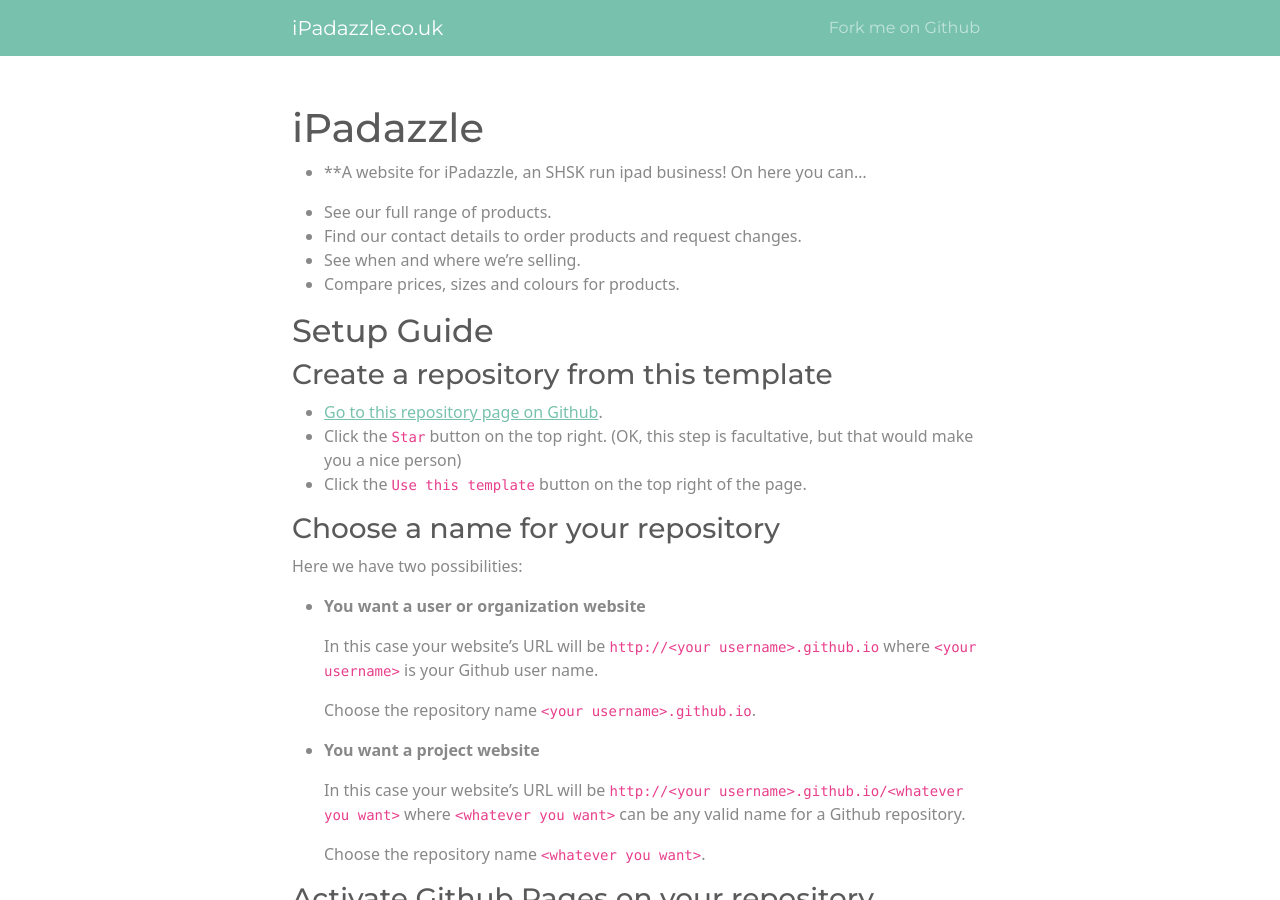
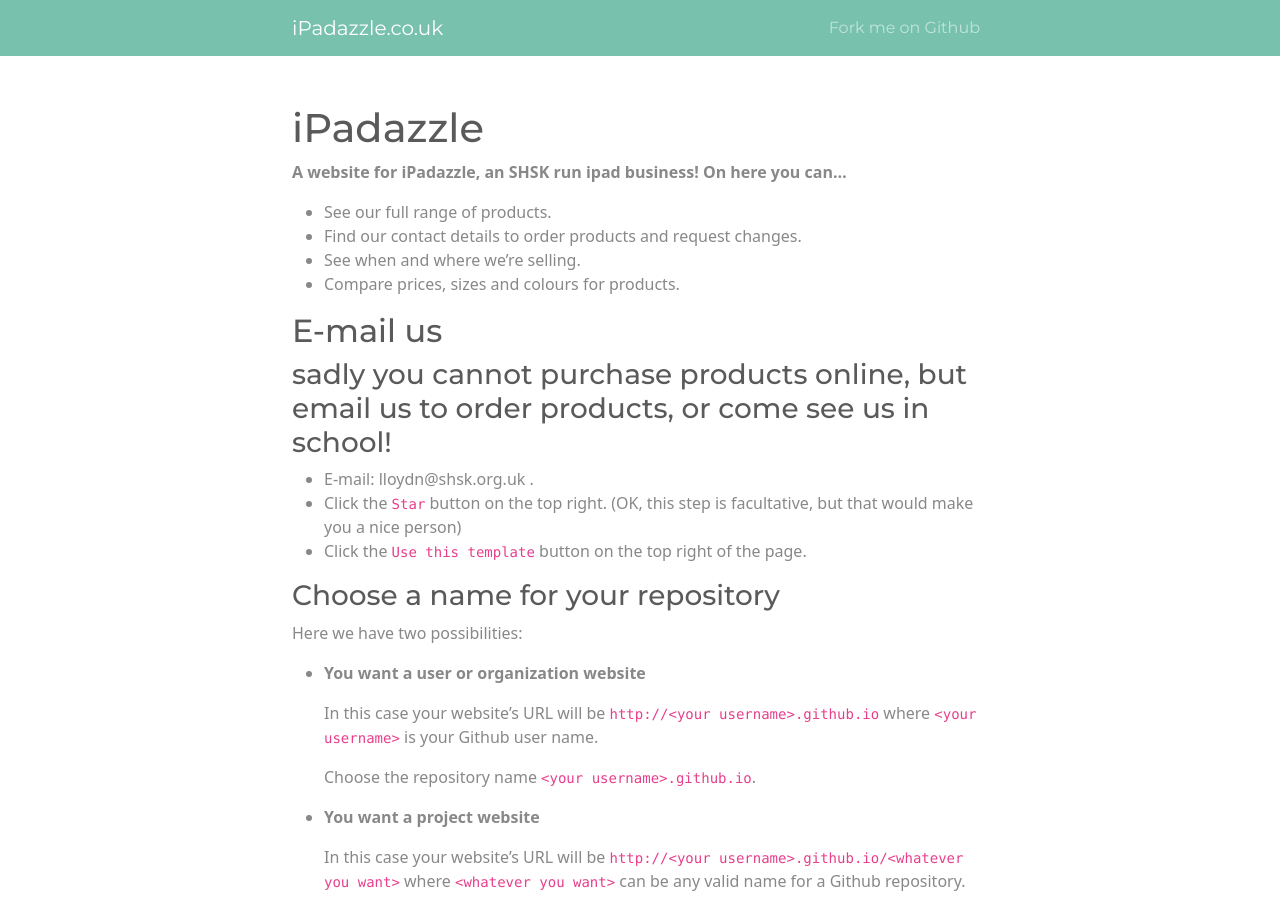
Before and after one commit to NatashaCELloyd/NatashaCELloyd.github.io, a Jekyll site: the page built from index.md, in a window 1280 px wide and 900 px high. Built offline with Jekyll 4.4.1, drawn with Linux system fonts in a browser that asks for light colours.

Commit message:
email us

```diff
--- a/index.md
+++ b/index.md
@@ -5,18 +5,18 @@ title: iPadazzle
 
 
 
-* **A website for iPadazzle, an SHSK run ipad business! On here you can...
+ **A website for iPadazzle, an SHSK run ipad business! On here you can...**
 
 * See our full range of products.
 * Find our contact details to order products and request changes.
 * See when and where we're selling.
 * Compare prices, sizes and colours for products.
 
-## Setup Guide
+## E-mail us
 
-### Create a repository from this template
+### sadly you cannot purchase products online, but email us to order products, or come see us in school!
 
-* [Go to this repository page on Github](https://github.com/nicolas-van/bootstrap-4-github-pages).
+* E-mail: lloydn@shsk.org.uk .
 * Click the `Star` button on the top right. (OK, this step is facultative, but that would make you a nice person)
 * Click the `Use this template` button on the top right of the page.
 
```
